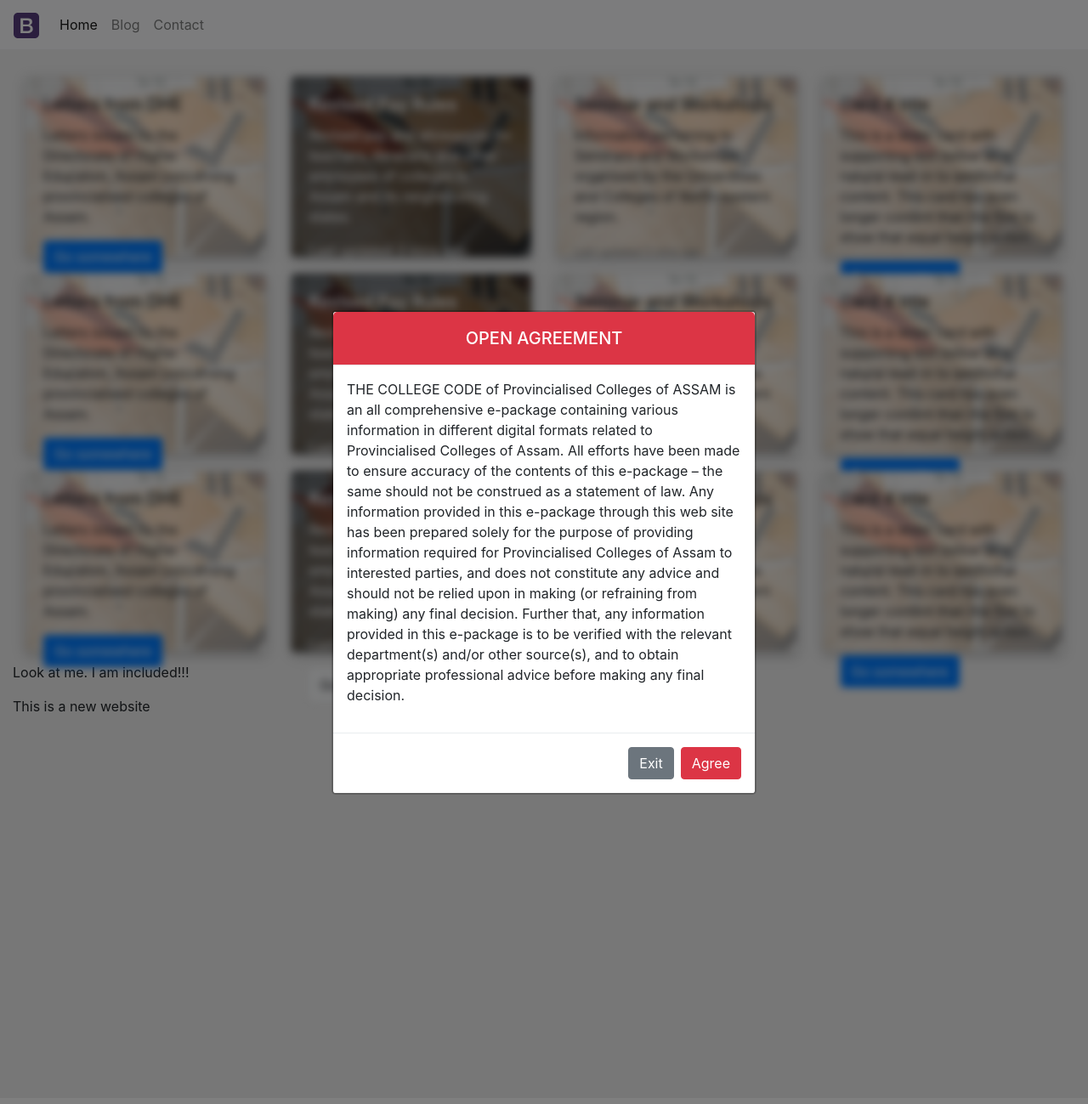
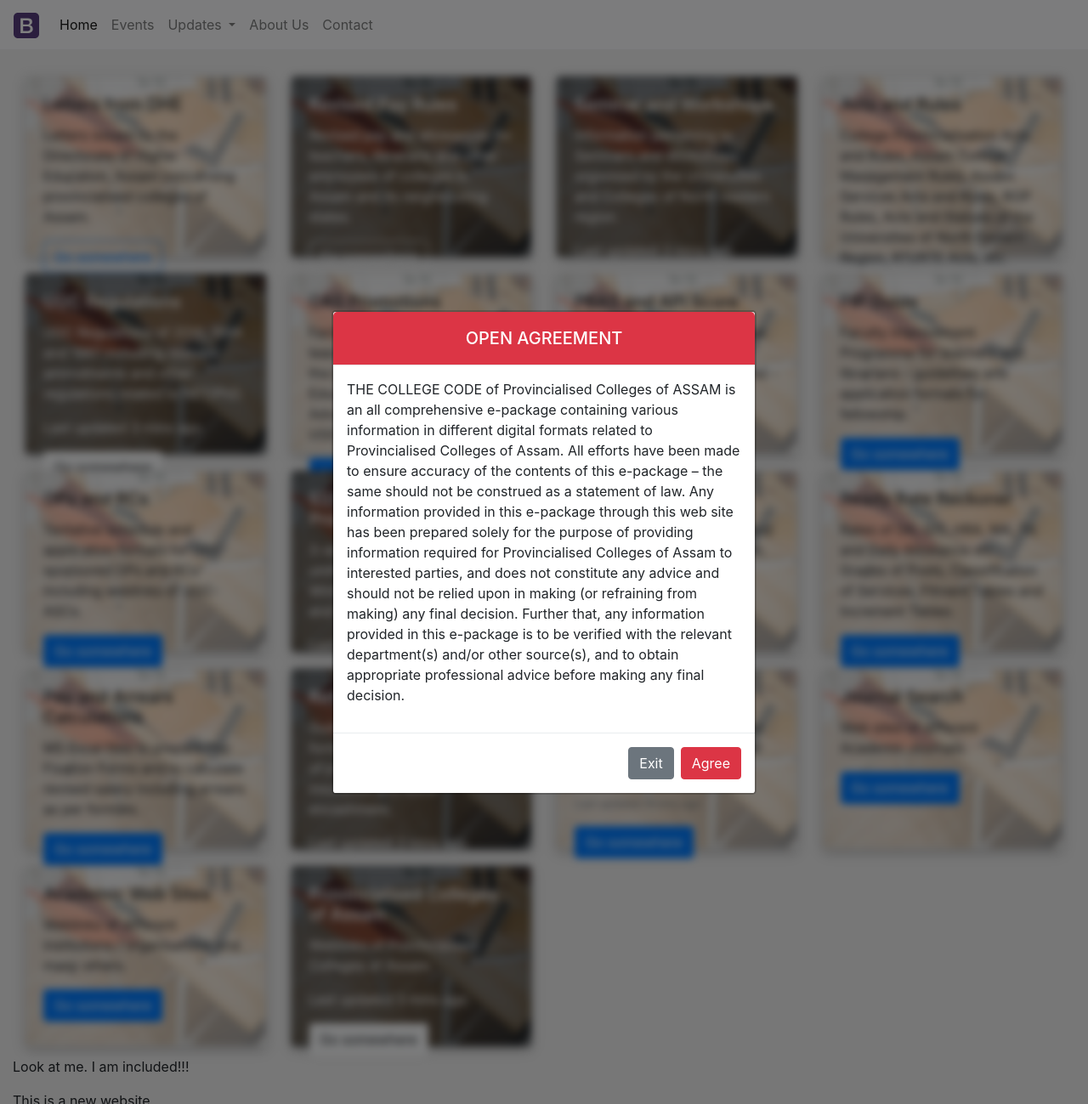
Before and after one commit to jabir15/acc-try, a Django app: page / in a window 1280 px wide. Shown: the whole page at 85% size. Run offline with Django 3.2, Linux system fonts and the light colour scheme; some libraries are stand-ins or nearby versions.

Commit message:
added content, about page, sitewide cookie

```diff
--- a/mysite/urls.py
+++ b/mysite/urls.py
@@ -19,5 +19,5 @@ from django.urls import path, include
 urlpatterns = [
     path('admin/', admin.site.urls),
     path('', include('personal.urls')),
-    path('workshops/', include('workshops.urls')),
+    path('events/', include('workshops.urls')),
 ]
--- a/personal/templates/personal/header.html
+++ b/personal/templates/personal/header.html
@@ -34,13 +34,33 @@
 			<span class="navbar-toggler-icon"></span>
 		</button>
 		<div class="collapse navbar-collapse" id="navbarNavAltMarkup">
-			<div class="navbar-nav">
-				<a class="nav-item nav-link active" href="/">Home
-					<span class="sr-only">(current)</span>
-				</a>
-				<a class="nav-item nav-link" href="/">Blog</a>
-				<a class="nav-item nav-link" href="/contact">Contact</a>
-			</div>
+			<ul class="navbar-nav">
+				<li class="nav-item active">
+					<a class="nav-link" href="/">Home
+						<span class="sr-only">(current)</span>
+					</a>
+				</li>
+				<li class="nav-item">
+					<a class="nav-link" href="/events">Events</a>
+				</li>
+				<li class="nav-item dropdown">
+					<a class="nav-link dropdown-toggle" href="#" id="navbarDropdownMenuLink" data-toggle="dropdown" aria-haspopup="true" aria-expanded="false">
+						Updates
+					</a>
+					<div class="dropdown-menu" aria-labelledby="navbarDropdownMenuLink">
+						<a class="dropdown-item" href="#">DHE</a>
+						<a class="dropdown-item" href="#">UGC</a>
+						<a class="dropdown-item" href="#">Others</a>
+					</div>
+				</li>
+				<li class="nav-item">
+					<a class="nav-link" href="/about">About Us</a>
+				</li>
+				<li class="nav-item">
+					<a class="nav-link" href="/contact">Contact</a>
+				</li>
+
+			</ul>
 		</div>
 	</nav>
 	<div class="container-fluid" style="min-height:95%;">
@@ -59,8 +79,8 @@
 	</footer>
 	<script type="text/javascript">
 		$(document).ready(function () {
-			if ($.cookie('agreeDisclaimer') == null ) {
-				$("#mainboxes").css('filter', 'blur(5px)');
+			if ($.cookie('agreeDisclaimer') == null) {
+				$("#maincontent").css('filter', 'blur(5px)');
 				$("#exampleModalLive").modal({
 					show: true,
 					keyboard: false,
@@ -68,11 +88,11 @@
 				});
 			}
 		});
-		$('#agreeDisclaimer').on('click',function(){
+		$('#agreeDisclaimer').on('click', function () {
 			var date = new Date();
-			date.setTime(date.getTime() + 20*1000);
-			$.cookie('agree','yes', {expires: date});
-			$("#mainboxes").css('filter', 'blur(0px)');
+			date.setTime(date.getTime() + 60 * 1000);
+			$.cookie('agreeDisclaimer', 'yes', { expires: date, path: '/' });
+			$("#maincontent").css('filter', 'blur(0px)');
 		});
 	</script>
 
--- a/personal/templates/personal/home.html
+++ b/personal/templates/personal/home.html
@@ -1,17 +1,15 @@
-{% extends "personal/header.html" %} {% load static %}
-{% block content %}
-{% include 'personal/includes/disclaimer.html' %}
+{% extends "personal/header.html" %} {% load static %} {% block content %} {% include 'personal/includes/disclaimer.html'%}
 
 <!-- <p>Hey! Welcome to my website! Well, I wasn't expecting guests. Um, my name is Jabir. I am a programmer.</p> -->
-<div class="container-fluid" id="mainboxes">
-    <div class="row mb-1">
+<div class="container-fluid" id="maincontent">
+    <div class="row mb-1" id="row1">
         <div class="col-sm-3">
             <div class="card my-2 box-shadow">
                 <img class="card-img" src="{% static 'personal/img/office.jpg' %}" alt="Card image cap">
                 <div class="card-img-overlay">
                     <h5 class="card-title">Letters from DHE</h5>
                     <p class="card-text">Letters issued by the Directorate of Higher Education, Assam concerning provincialised colleges of Assam.</p>
-                    <a href="#" class="btn btn-primary">Go somewhere</a>
+                    <a href="#" class="btn btn-outline-primary">Go somewhere</a>
                 </div>
             </div>
         </div>
@@ -23,6 +21,44 @@
                     <p class="card-text">Revised pay and allowances for teachers, librarians and other employees of colleges in Assam and its
                         neighbouring states.
                     </p>
+                    <!-- <p class="card-text">Last updated 3 mins ago</p> -->
+                    <a href="#" class="btn btn-outline-light">Go somewhere</a>
+
+                </div>
+            </div>
+        </div>
+        <div class="col-sm-3" onclick="location.href='/events';">
+            <div class="card my-2 bg-dark text-white box-shadow">
+                <img class="card-img" src="{% static 'personal/img/office.jpg' %}" alt="Card image cap">
+                <div class="card-img-overlay">
+                    <h5 class="card-title">Seminar and Workshops</h5>
+                    <p class="card-text">Information pertaining to Seminars and Workshops organised by the Universities and Colleges of North-eastern
+                        region.
+                    </p>
+                    <p class="card-text">Last updated 3 mins ago</p>
+                </div>
+            </div>
+        </div>
+        <div class="col-sm-3">
+            <div class="card my-2 box-shadow">
+                <img class="card-img" src="{% static 'personal/img/office.jpg' %}" alt="Card image cap">
+                <div class="card-img-overlay">
+                    <h5 class="card-title">Acts and Rules</h5>
+                    <p class="card-text">College Provincialisation Acts and Rules, Assam College Management Rules, Assam Services Acts and Rules,
+                        ROP Rules, Acts and Statues of the Universities of North Eastern Region, RTI/RTE Acts, etc.</p>
+                    <a href="#" class="btn btn-primary">Go somewhere</a>
+                </div>
+            </div>
+        </div>
+    </div>
+    <div class="row mb-1" id="row2">
+        <div class="col-sm-3">
+            <div class="card my-2 bg-dark text-white box-shadow">
+                <img class="card-img" src="{% static 'personal/img/office.jpg' %}" alt="Card image">
+                <div class="card-img-overlay">
+                    <h5 class="card-title">UGC Regulations</h5>
+                    <p class="card-text">UGC Regulations of 2010, 1998 and 1987 including relevant amendments and other regulations related to NET/PhD.
+                    </p>
                     <p class="card-text">Last updated 3 mins ago</p>
                     <a href="#" class="btn btn-light">Go somewhere</a>
 
@@ -33,9 +69,64 @@
             <div class="card my-2 box-shadow">
                 <img class="card-img" src="{% static 'personal/img/office.jpg' %}" alt="Card image cap">
                 <div class="card-img-overlay">
-                    <h5 class="card-title">Seminar and Workshops</h5>
-                    <p class="card-text">Information pertaining to Seminars and Workshops organised by the Universities and Colleges of North-eastern
-                        region.
+                    <h5 class="card-title">CAS Promotions</h5>
+                    <p class="card-text">Facts about promotions of teachers and librarians as per the OMs issued by Higher Education, Assam w.r.t. Career Advancement Scheme (CAS) of UGC Regulations 2010.
+                    </p>
+                    <a href="/workshops" class="btn btn-primary">Go somewhere</a>
+                </div>
+            </div>
+        </div>
+        <div class="col-sm-3">
+            <div class="card my-2 box-shadow">
+                <img class="card-img" src="{% static 'personal/img/office.jpg' %}" alt="Card image cap">
+                <div class="card-img-overlay">
+                    <h5 class="card-title">PBAS and API Score</h5>
+                    <p class="card-text">Performance Based Appraisal System and Academic Performance Indicators (APIs) - clarifications, formats and calculations.</p>
+                    <a href="#" class="btn btn-primary">Go somewhere</a>
+                </div>
+            </div>
+        </div>
+        <div class="col-sm-3">
+            <div class="card my-2 box-shadow">
+                <img class="card-img" src="{% static 'personal/img/office.jpg' %}" alt="Card image cap">
+                <div class="card-img-overlay">
+                    <h5 class="card-title">FIP Guide</h5>
+                    <p class="card-text">Faculty Improvement Programme for teachers and librarians – guidelines and application formats for fellowship.</p>
+                    <a href="#" class="btn btn-primary">Go somewhere</a>
+                </div>
+            </div>
+        </div>
+    </div>
+    <div class="row mb-1" id="row3">
+        <div class="col-sm-3">
+            <div class="card my-2 box-shadow">
+                <img class="card-img" src="{% static 'personal/img/office.jpg' %}" alt="Card image cap">
+                <div class="card-img-overlay">
+                    <h5 class="card-title">OPs and RCs</h5>
+                    <p class="card-text">Tentative schedule and application formats for UGC-sponsored OPs and RCs including weblinks of UGC-ASCs.</p>
+                    <a href="#" class="btn btn-primary">Go somewhere</a>
+                </div>
+            </div>
+        </div>
+        <div class="col-sm-3">
+            <div class="card my-2 bg-dark text-white box-shadow">
+                <img class="card-img" src="{% static 'personal/img/office.jpg' %}" alt="Card image">
+                <div class="card-img-overlay">
+                    <h5 class="card-title">SSS and SWS Programmes</h5>
+                    <p class="card-text">3-week-duration programmes under UGC's Special Summer / Winter Schools - guidelines and tentative schedule.
+                    </p>
+                    <p class="card-text">Last updated 3 mins ago</p>
+                    <a href="#" class="btn btn-light">Go somewhere</a>
+
+                </div>
+            </div>
+        </div>
+        <div class="col-sm-3">
+            <div class="card my-2 box-shadow">
+                <img class="card-img" src="{% static 'personal/img/office.jpg' %}" alt="Card image cap">
+                <div class="card-img-overlay">
+                    <h5 class="card-title">Financial Grants</h5>
+                    <p class="card-text">Financial grants from UGC and other sources for conference, workshops, seminars and research fellowships etc.
                     </p>
                     <p class="card-text">
                         <small class="text-muted">Last updated 3 mins ago</small>
@@ -48,21 +139,20 @@
             <div class="card my-2 box-shadow">
                 <img class="card-img" src="{% static 'personal/img/office.jpg' %}" alt="Card image cap">
                 <div class="card-img-overlay">
-                    <h5 class="card-title">Card 4 title</h5>
-                    <p class="card-text">This is a wider card with supporting text below as a natural lead-in to additional content. This card
-                        has even longer content than the first to show that equal height action.</p>
+                    <h5 class="card-title">Ready Rate Reckoner</h5>
+                    <p class="card-text">Rates of DA, GIS, HRA, MA, TA and Daily Allowance etc., Grades of Posts, Classification of Services, Fitment Tables and Increment Tables.</p>
                     <a href="#" class="btn btn-primary">Go somewhere</a>
                 </div>
             </div>
         </div>
     </div>
-    <div class="row mb-1">
+    <div class="row mb-1" id="row4">
         <div class="col-sm-3">
             <div class="card my-2 box-shadow">
                 <img class="card-img" src="{% static 'personal/img/office.jpg' %}" alt="Card image cap">
                 <div class="card-img-overlay">
-                    <h5 class="card-title">Letters from DHE</h5>
-                    <p class="card-text">Letters issued by the Directorate of Higher Education, Assam concerning provincialised colleges of Assam.</p>
+                    <h5 class="card-title">Pay and Arrears Calculations</h5>
+                    <p class="card-text">MS Excel files to prepare Pay Fixation Forms and to calculate revised salary including arrears as per formats.</p>
                     <a href="#" class="btn btn-primary">Go somewhere</a>
                 </div>
             </div>
@@ -71,9 +161,8 @@
             <div class="card my-2 bg-dark text-white box-shadow">
                 <img class="card-img" src="{% static 'personal/img/office.jpg' %}" alt="Card image">
                 <div class="card-img-overlay">
-                    <h5 class="card-title">Revised Pay Rules</h5>
-                    <p class="card-text">Revised pay and allowances for teachers, librarians and other employees of colleges in Assam and its
-                        neighbouring states.
+                    <h5 class="card-title">Retirement Benefits</h5>
+                    <p class="card-text">Guidelines and application formats etc. related to all kinds of pensions, gratuity, group insurance and leave encashment.
                     </p>
                     <p class="card-text">Last updated 3 mins ago</p>
                     <a href="#" class="btn btn-light">Go somewhere</a>
@@ -85,10 +174,8 @@
             <div class="card my-2 box-shadow">
                 <img class="card-img" src="{% static 'personal/img/office.jpg' %}" alt="Card image cap">
                 <div class="card-img-overlay">
-                    <h5 class="card-title">Seminar and Workshops</h5>
-                    <p class="card-text">Information pertaining to Seminars and Workshops organised by the Universities and Colleges of North-eastern
-                        region.
-                    </p>
+                    <h5 class="card-title">FAQs on Leave Rules</h5>
+                    <p class="card-text">Answers to Frequently Asked Questions (FAQs) on Revised Leave Rules 1934.</p>
                     <p class="card-text">
                         <small class="text-muted">Last updated 3 mins ago</small>
                     </p>
@@ -100,21 +187,20 @@
             <div class="card my-2 box-shadow">
                 <img class="card-img" src="{% static 'personal/img/office.jpg' %}" alt="Card image cap">
                 <div class="card-img-overlay">
-                    <h5 class="card-title">Card 4 title</h5>
-                    <p class="card-text">This is a wider card with supporting text below as a natural lead-in to additional content. This card
-                        has even longer content than the first to show that equal height action.</p>
+                    <h5 class="card-title">Journal Search</h5>
+                    <p class="card-text">Web sites of different Academic Journals.</p>
                     <a href="#" class="btn btn-primary">Go somewhere</a>
                 </div>
             </div>
         </div>
     </div>
-    <div class="row mb-1">
+    <div class="row mb-1" id="row5">
         <div class="col-sm-3">
             <div class="card my-2 box-shadow">
                 <img class="card-img" src="{% static 'personal/img/office.jpg' %}" alt="Card image cap">
                 <div class="card-img-overlay">
-                    <h5 class="card-title">Letters from DHE</h5>
-                    <p class="card-text">Letters issued by the Directorate of Higher Education, Assam concerning provincialised colleges of Assam.</p>
+                    <h5 class="card-title">Academic Web Sites</h5>
+                    <p class="card-text">Weblinks of different institutions / organisations and many others.</p>
                     <a href="#" class="btn btn-primary">Go somewhere</a>
                 </div>
             </div>
@@ -123,9 +209,8 @@
             <div class="card my-2 bg-dark text-white box-shadow">
                 <img class="card-img" src="{% static 'personal/img/office.jpg' %}" alt="Card image">
                 <div class="card-img-overlay">
-                    <h5 class="card-title">Revised Pay Rules</h5>
-                    <p class="card-text">Revised pay and allowances for teachers, librarians and other employees of colleges in Assam and its
-                        neighbouring states.
+                    <h5 class="card-title">Provincialised Colleges of Assam</h5>
+                    <p class="card-text">Weblinks of Provincialised Colleges of Assam.
                     </p>
                     <p class="card-text">Last updated 3 mins ago</p>
                     <a href="#" class="btn btn-light">Go somewhere</a>
@@ -133,34 +218,7 @@
                 </div>
             </div>
         </div>
-        <div class="col-sm-3">
-            <div class="card my-2 box-shadow">
-                <img class="card-img" src="{% static 'personal/img/office.jpg' %}" alt="Card image cap">
-                <div class="card-img-overlay">
-                    <h5 class="card-title">Seminar and Workshops</h5>
-                    <p class="card-text">Information pertaining to Seminars and Workshops organised by the Universities and Colleges of North-eastern
-                        region.
-                    </p>
-                    <p class="card-text">
-                        <small class="text-muted">Last updated 3 mins ago</small>
-                    </p>
-                    <a href="/workshops" class="btn btn-primary">Go somewhere</a>
-                </div>
-            </div>
-        </div>
-        <div class="col-sm-3">
-            <div class="card my-2 box-shadow">
-                <img class="card-img" src="{% static 'personal/img/office.jpg' %}" alt="Card image cap">
-                <div class="card-img-overlay">
-                    <h5 class="card-title">Card 4 title</h5>
-                    <p class="card-text">This is a wider card with supporting text below as a natural lead-in to additional content. This card
-                        has even longer content than the first to show that equal height action.</p>
-                    <a href="#" class="btn btn-primary">Go somewhere</a>
-                </div>
-            </div>
-        </div>
     </div>
-
 </div>
 {% include 'personal/includes/htmlsnippet.html' %}
 
--- a/personal/templates/personal/includes/disclaimer.html
+++ b/personal/templates/personal/includes/disclaimer.html
@@ -1,4 +1,4 @@
-<div id="exampleModalLive" class="modal fade" role="dialog" aria-labelledby="exampleModalLiveLabel" aria-hidden="true" style="ba">
+<div id="exampleModalLive" class="modal fade" role="dialog" aria-labelledby="exampleModalLiveLabel" aria-hidden="true">
     <div class="modal-dialog modal-dialog-centered" role="document">
         <div class="modal-content">
             <div class="modal-header bg-danger text-white">
@@ -16,7 +16,7 @@
                     before making any final decision.</p>
             </div>
             <div class="modal-footer">
-                <button type="button" class="btn btn-secondary" onclick="window.open('/contact', '_self', '');">Exit</button>
+                <button type="button" class="btn btn-secondary" onclick="location.href='/contact';">Exit</button>
                 <button id="agreeDisclaimer" type="button" class="btn btn-danger" data-dismiss="modal">Agree</button>
             </div>
         </div>
--- a/personal/urls.py
+++ b/personal/urls.py
@@ -4,4 +4,5 @@ from . import views
 urlpatterns = [
     path('',views.index, name='index'),
     path('contact/',views.contact,name='contact'),
+    path('about/',views.about,name='about'),
 ]
--- a/personal/views.py
+++ b/personal/views.py
@@ -4,15 +4,12 @@ from django.shortcuts import render
 
 
 def index(request):
+    response = render(request, 'personal/home.html')
+    return response
 
-    if 'agree' in request.COOKIES:
-        print('SET')
-    else:
-        print('NOT SET')
 
-    response = render(request, 'personal/home.html')
-
-    return response
+def about(request):
+    return render(request, 'personal/about.html')
 
 
 def contact(request):
--- a/workshops/templates/workshops/event_list.html
+++ b/workshops/templates/workshops/event_list.html
@@ -1,4 +1,5 @@
 {% extends "personal/header.html" %} {% block content %} {% load humanize %}
+{% include 'personal/includes/disclaimer.html' %}
 
 <div class="container-fluid">
     <div class="row">
@@ -37,7 +38,7 @@
         });
     });
 </script>
-<div class="container-fluid">
+<div class="container-fluid"  id="maincontent">
     <div class="list-group">
         {% for event in event_list %}
         <a href="/workshops/{{ event.id }}" class="list-group-item list-group-item-action flex-column align-items-start">
```
Also changed, not shown: personal/templates/personal/about.html (added, +48 -0 lines).
